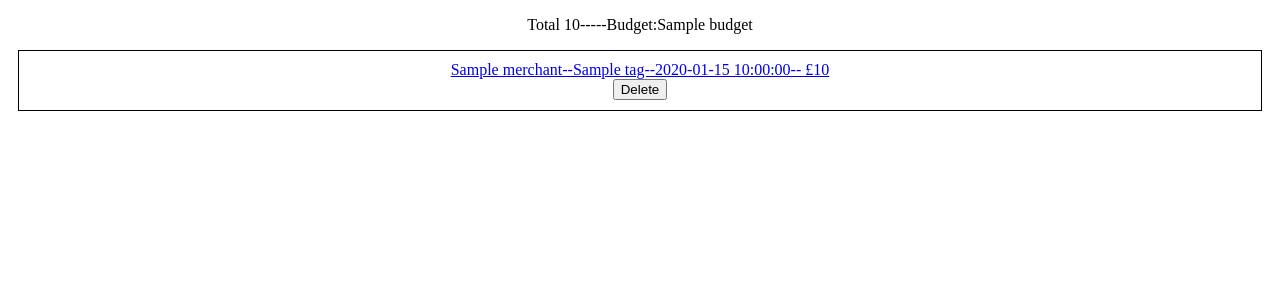
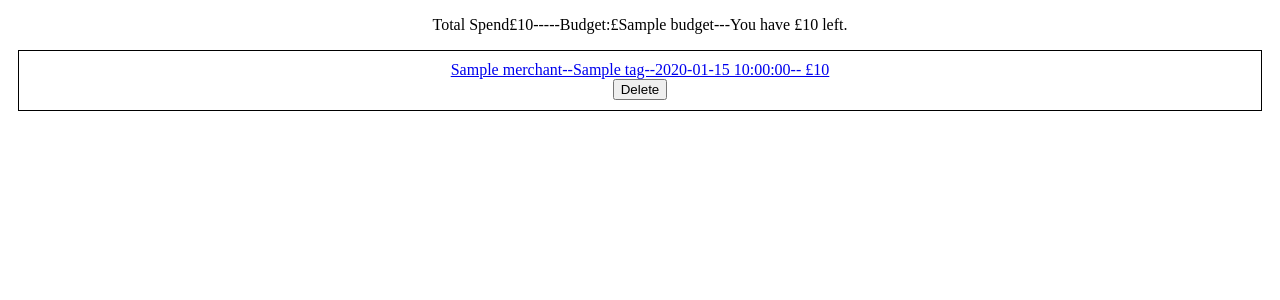
Before and after one commit to mathiaskerr/ClanBank, a Flask app: page /transactions in a window 1280 px wide. Shown: the part 68-368 px from the top of the page. Run offline with Flask 2, Linux system fonts and the light colour scheme; a database or web service that is not in the repository returns one stand-in record (values such as "Sample title"); some libraries are stand-ins or nearby versions.

Commit message:
budget functions

```diff
--- a/app.py
+++ b/app.py
@@ -2,8 +2,8 @@ from flask import Flask, render_template
 from controllers.transactions_controller import transactions_blueprint
 from controllers.merchants_controller import merchants_blueprint
 from controllers.users_controller import users_blueprint
-# from repositories import transaction_repository
-# from repositories import user_repository
+from repositories import transaction_repository
+from repositories import user_repository
 
 app = Flask(__name__)
 
@@ -14,10 +14,15 @@ app.register_blueprint(users_blueprint)
 
 @app.route('/')
 def home():
+    user = user_repository.select_all()
+    user = user_repository.select(user[0].id)
+    transactions = transaction_repository.select_all()
+    total = 0
+    for transaction in transactions:
+        total += transaction.amount
 
-    # transactions = transaction_repository.select_all()
-    # user = user_repository.select(user_1)
-    return render_template('index.html',)
+
+    return render_template('index.html', total = total, user = user)
 
 if __name__ == '__main__':
     app.run(debug=True)
--- a/controllers/transactions_controller.py
+++ b/controllers/transactions_controller.py
@@ -1,4 +1,3 @@
-import pdb
 from flask import Flask, render_template, request, redirect
 from repositories import transaction_repository
 from repositories import merchant_repository
@@ -18,7 +17,13 @@ def transactions():
     total = 0
     for transaction in transactions:
         total += transaction.amount
-    return render_template("transactions/index.html", all_transactions = transactions, user=user, total=total)
+
+    spend = user.budget - total
+    if spend > 0:
+        spending = f'You have £{spend} left.'
+    else:
+        spending = f'You have gone £{spend * -1} over.'
+    return render_template("transactions/index.html", all_transactions=transactions, user=user, total=total, spending=spending )
 
 @transactions_blueprint.route("/transactions/new")
 def new_transaction():
--- a/models/transaction.py
+++ b/models/transaction.py
@@ -8,4 +8,8 @@ class Transaction:
         self.time = time
         self.id = id
 
-        # datetime.now()
+    def total_amount(transactions):
+        total = 0
+        for transaction in transactions:
+            total += transaction.amount
+        return total
--- a/templates/merchants/transactions.html
+++ b/templates/merchants/transactions.html
@@ -1,7 +1,7 @@
 {% extends 'base.html'%}
 
 {% block content %}
-<p>Total Spend: {{total}}</p>
+<p>Total Spend: £{{total}}</p>
 {% for transaction in transactions %}
 <div class="transaction">
     <a href="/transaction/{{transaction.id}}">{{transaction.merchant.name}}--{{transaction.tag}}--{{transaction.time}}--  £{{transaction.amount}}</a>
--- a/templates/transactions/index.html
+++ b/templates/transactions/index.html
@@ -4,7 +4,7 @@
 <header>
     <a href="/transactions/new">Create New Transaction</a>
 </header>
-<p>Total {{total}}-----Budget:{{user.budget}}</p>
+<p>Total Spend£{{total}}-----Budget:£{{user.budget}}---{{spending}}</p>
 
 {% for transaction in all_transactions %}
     <div class="transaction">
```
